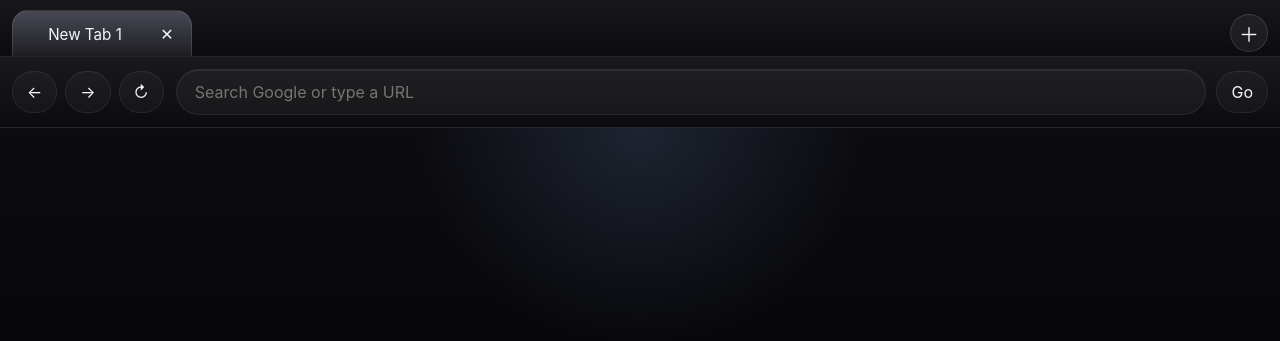
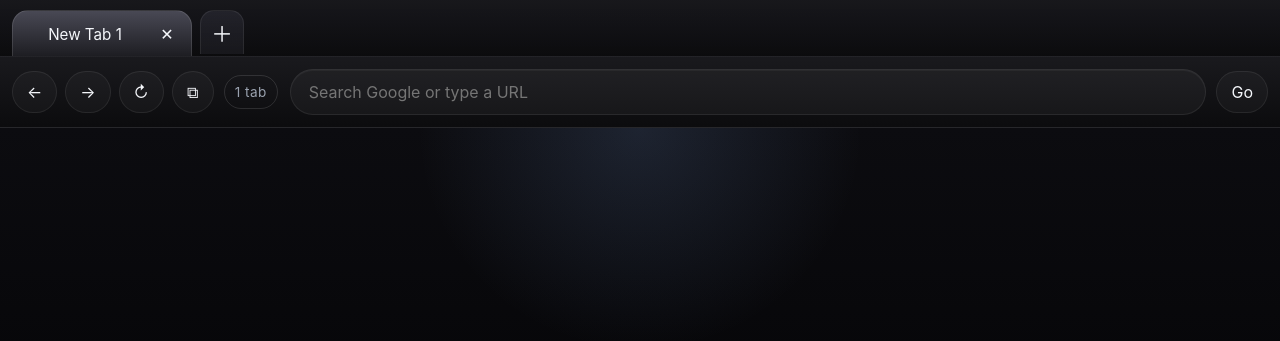
Before and after one commit to Patrickmango49/McCrack-Browser, a website: page index.html in a window 1280 px wide. Shown: the top 341 px of the page. Drawn offline with Linux system fonts and the light colour scheme.

Commit message:
Improve tab UX and preserve tab state on switches

```diff
--- a/index.html
+++ b/index.html
@@ -45,7 +45,7 @@
     .tabs-strip {
       display: flex;
       align-items: stretch;
-      gap: 8px;
+      gap: 0;
       padding: 10px 12px 0;
       overflow-x: auto;
       background: linear-gradient(180deg, rgba(24,24,28,0.95), rgba(12,12,14,0.96));
@@ -57,8 +57,8 @@
       display: flex;
       align-items: stretch;
       gap: 8px;
-      flex: 1;
-      min-width: 0;
+      width: max-content;
+      min-width: 100%;
     }
 
     .tab {
@@ -109,15 +109,16 @@
     }
 
     .tab-add {
-      align-self: center;
-      width: 38px;
-      min-width: 38px;
-      height: 38px;
-      border-radius: 999px;
-      border: 1px solid rgba(255, 255, 255, 0.13);
-      background: rgba(255, 255, 255, 0.06);
+      align-self: stretch;
+      width: 44px;
+      min-width: 44px;
+      margin-bottom: 2px;
+      border-radius: 14px 14px 0 0;
+      border: 1px solid rgba(255, 255, 255, 0.08);
+      border-bottom: none;
+      background: linear-gradient(180deg, rgba(45,45,55,0.6), rgba(25,25,30,0.9));
       color: var(--text);
-      font-size: 1.25rem;
+      font-size: 1.35rem;
       cursor: pointer;
       transition: 0.2s ease;
     }
@@ -153,6 +154,19 @@
       display: flex;
       align-items: center;
       gap: 8px;
+    }
+
+    .tab-counter {
+      margin-left: 2px;
+      padding: 0 10px;
+      height: 34px;
+      border-radius: 999px;
+      border: 1px solid rgba(255,255,255,0.12);
+      display: grid;
+      place-items: center;
+      color: var(--muted);
+      font-size: 0.85rem;
+      letter-spacing: 0.03em;
     }
 
     .icon-btn,
@@ -287,7 +301,6 @@
   <main class="browser">
     <section class="tabs-strip">
       <div class="tabs-list" id="tabs"></div>
-      <button class="tab-add" onclick="newTab()" aria-label="New tab">＋</button>
     </section>
 
     <section class="toolbar">
@@ -295,6 +308,8 @@
         <button class="icon-btn" onclick="back()" aria-label="Back">←</button>
         <button class="icon-btn" onclick="forward()" aria-label="Forward">→</button>
         <button class="icon-btn" onclick="reloadFrame()" aria-label="Reload">↻</button>
+        <button class="icon-btn" onclick="duplicateTab()" aria-label="Duplicate tab">⧉</button>
+        <div class="tab-counter" id="tabCounter">1 tab</div>
       </div>
 
       <div class="address-shell">
@@ -388,16 +403,21 @@
 
     function syncPanels() {
       const viewport = document.getElementById("viewport");
-      viewport.innerHTML = "";
+      const usedPanels = new Set();
       tabs.forEach((tab, index) => {
         if (!tab.panel) {
           viewport.appendChild(tab.isNewTab ? createNewTabPanel(tab, index) : createIframePanel(tab, index));
         } else {
           tab.panel.dataset.index = index;
           if (tab.frame) tab.frame.title = `𝕄𝕔ℂ𝕣𝕒𝕔𝕜 Browser tab ${index + 1}`;
-          viewport.appendChild(tab.panel);
+          if (tab.panel.parentElement !== viewport) viewport.appendChild(tab.panel);
         }
         tab.panel.classList.toggle("active", index === activeTab);
+        usedPanels.add(tab.panel);
+      });
+
+      Array.from(viewport.children).forEach((panel) => {
+        if (!usedPanels.has(panel)) panel.remove();
       });
     }
 
@@ -426,6 +446,14 @@
 
         tabContainer.appendChild(button);
       });
+
+      const addButton = document.createElement("button");
+      addButton.className = "tab-add";
+      addButton.type = "button";
+      addButton.setAttribute("aria-label", "New tab");
+      addButton.textContent = "＋";
+      addButton.addEventListener("click", newTab);
+      tabContainer.appendChild(addButton);
     }
 
     function updateUrlBar() {
@@ -437,6 +465,8 @@
       renderTabs();
       syncPanels();
       updateUrlBar();
+      const tabCounter = document.getElementById("tabCounter");
+      if (tabCounter) tabCounter.textContent = `${tabs.length} tab${tabs.length === 1 ? "" : "s"}`;
     }
 
     function newTab() {
@@ -453,6 +483,17 @@
       closed.panel?.remove();
       activeTab = Math.max(0, Math.min(activeTab > index ? activeTab - 1 : activeTab, tabs.length - 1));
       render();
+    }
+
+    function duplicateTab() {
+      const source = tabs[activeTab];
+      if (!source) return;
+
+      const clone = { isNewTab: source.isNewTab, url: source.url || "", panel: null, frame: null };
+      tabs.splice(activeTab + 1, 0, clone);
+      activeTab += 1;
+      render();
+      if (!clone.isNewTab && clone.url) go(clone.url);
     }
 
     function ensureFrame(tab, index) {
@@ -537,8 +578,25 @@
       if (event.key === "Enter") go();
     });
 
+    document.addEventListener("keydown", (event) => {
+      if (event.ctrlKey || event.metaKey) {
+        if (event.key.toLowerCase() === "t") {
+          event.preventDefault();
+          newTab();
+        } else if (event.key.toLowerCase() === "w") {
+          event.preventDefault();
+          closeTab(activeTab);
+        } else if (event.key.toLowerCase() === "l") {
+          event.preventDefault();
+          document.getElementById("urlBar").focus();
+          document.getElementById("urlBar").select();
+        }
+      }
+    });
+
     window.go = go;
     window.newTab = newTab;
+    window.duplicateTab = duplicateTab;
     window.back = back;
     window.forward = forward;
     window.reloadFrame = reloadFrame;
```
